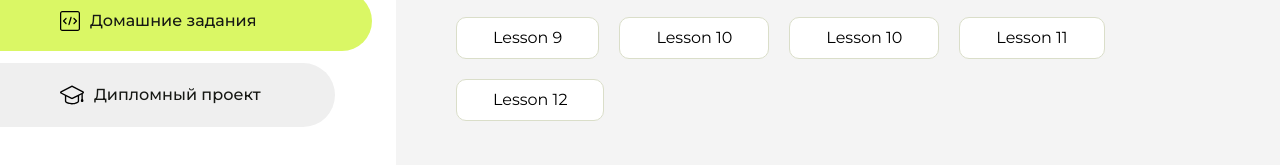
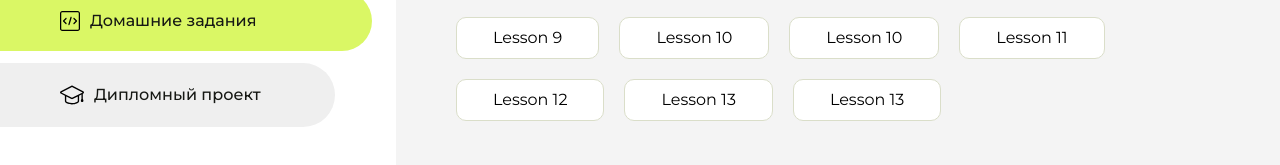
Before and after one commit to Shakhlozerozero/homework, a plain HTML site: page index.html in a window 1280 px wide. Shown: the part 345-510 px from the top of the page. Drawn offline with Linux system fonts and the light colour scheme.

Commit message:
Update index.html

```diff
--- a/index.html
+++ b/index.html
@@ -131,7 +131,13 @@
                     </li>
                          <li class="content__list-item">
                         <a href="Fall/index.html">Lesson 12</a>
-                    </li>
+                        </li>
+                           <li class="content__list-item">
+                        <a href="Fall/article.html">Lesson 13</a>
+                          </li>
+                           <li class="content__list-item">
+                        <a href="Fall/index.html">Lesson 13</a>
+                          </li>
                 </ul>
             </div>
             <div class="content__block hidden" id="diplomBlock">
```
